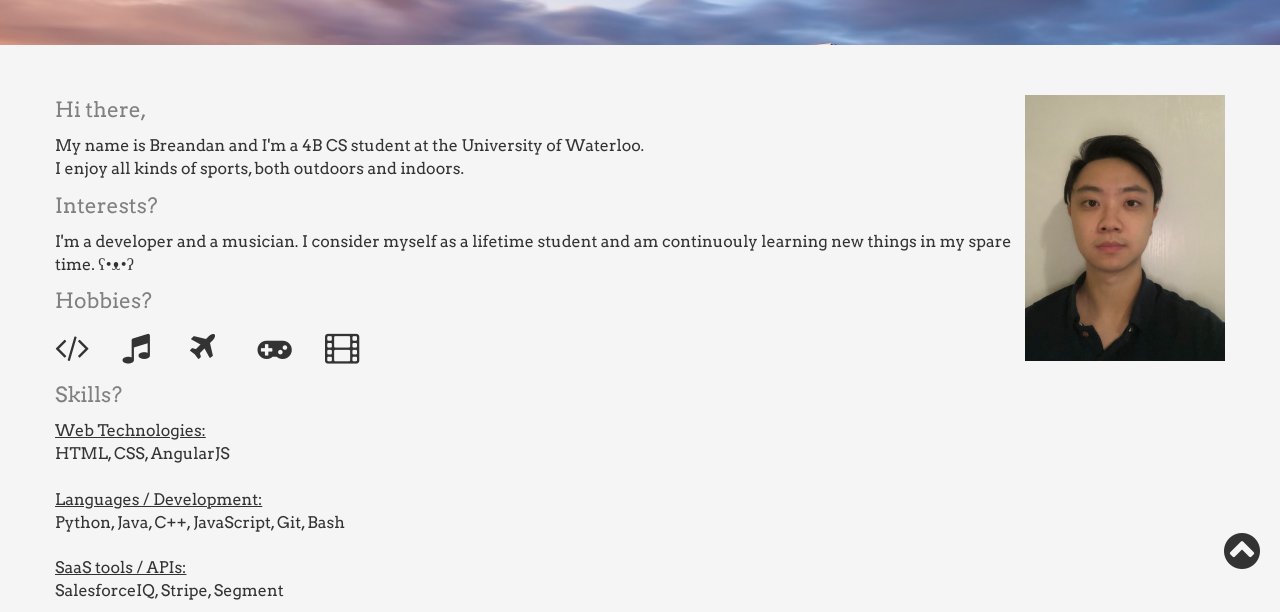
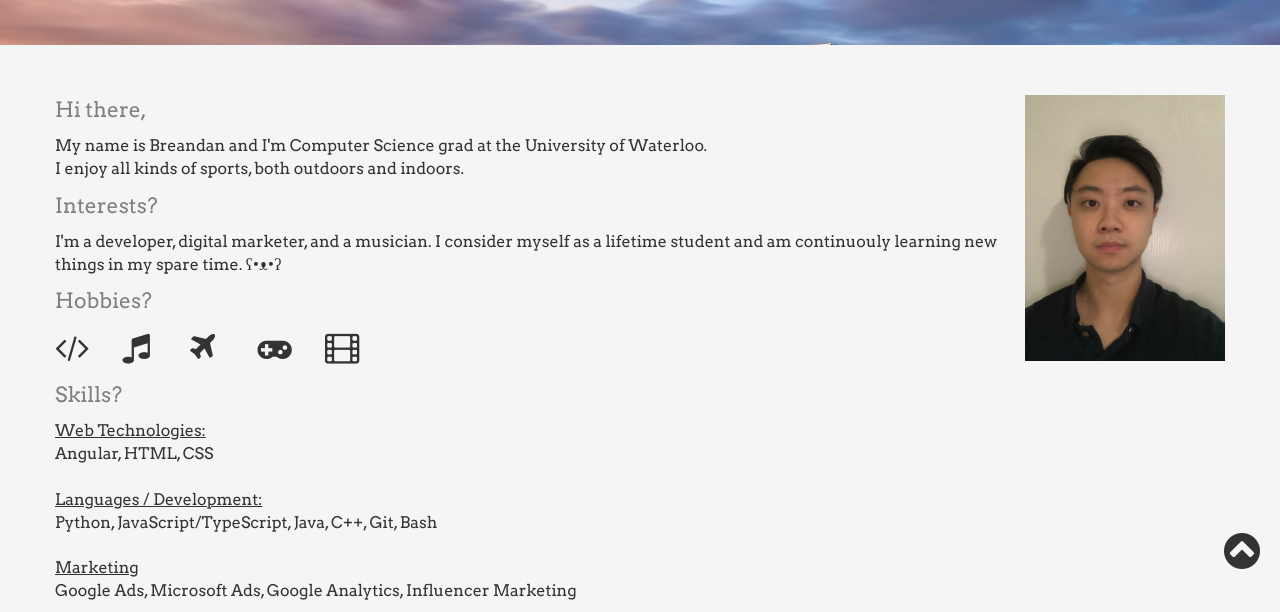
Before and after one commit to cbreandan/cbreandan.github.io, a plain HTML site: page index.html in a window 1280 px wide. Shown: the part 188-800 px from the top of the page. Drawn offline with nearby package versions, Linux system fonts and the light colour scheme; a script that the page names is missing; files whose address does not match are found by name.

Commit message:
Update index.html

```diff
--- a/index.html
+++ b/index.html
@@ -90,10 +90,10 @@
           <div class="row">
               <img style="float:right" class="circular" src="images/face.jpg"/>
               <p style="font-size:21px; color:grey">Hi there,</p>
-              <p>My name is Breandan and I'm a 4B CS student at the University of Waterloo. <br>I enjoy all kinds of sports, both outdoors and indoors. </p>
+              <p>My name is Breandan and I'm Computer Science grad at the University of Waterloo. <br>I enjoy all kinds of sports, both outdoors and indoors. </p>
 
               <p style="font-size:21px; color:grey">Interests?</p>
-              <p>I'm a developer and a musician. I consider myself as a lifetime student and am continuouly learning new things in my spare time. ʕ•ᴥ•ʔ</p>
+              <p>I'm a developer, digital marketer, and a musician. I consider myself as a lifetime student and am continuouly learning new things in my spare time. ʕ•ᴥ•ʔ</p>
 
               <p style="font-size:21px; color:grey; margin-bottom:0px">Hobbies?</p>
               <i class="fa fa-code fa-stack fa-2x" aria-hidden="true"></i>
@@ -103,7 +103,7 @@
               <i class="fa fa-film fa-stack fa-2x" aria-hidden="true"></i>
 
               <p style="font-size:21px; color:grey">Skills?</p>
-              <p><u>Web Technologies:</u><br>HTML, CSS, AngularJS<br><br><u>Languages / Development:</u><br>Python, Java, C++, JavaScript, Git, Bash<br><br><u>SaaS tools / APIs:</u><br>SalesforceIQ, Stripe, Segment
+              <p><u>Web Technologies:</u><br>Angular, HTML, CSS<br><br><u>Languages / Development:</u><br>Python, JavaScript/TypeScript, Java, C++, Git, Bash<br><br><u>Marketing</u><br>Google Ads, Microsoft Ads, Google Analytics, Influencer Marketing<br><br><u>SaaS tools / APIs:</u><br>SalesforceIQ, Stripe, Segment
               </p>
           </div>
         </div>
```
